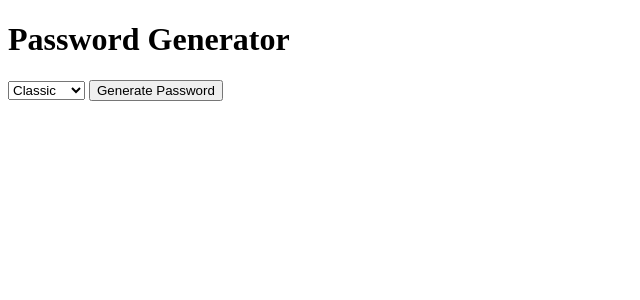
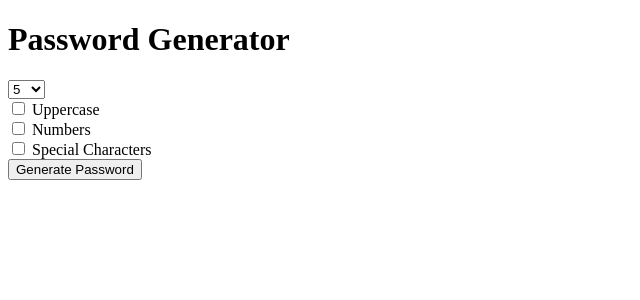
Before and after one commit to snkpwnz/password_generator-project, a Django app: page / in a window 1280 px wide. Shown: the top 300 px of the page, without its empty margins (0-640 px from the left). Run offline with Django 3.2, Linux system fonts and the light colour scheme.

Commit message:
generator logic

```diff
--- a/generator/templates/generator/home.html
+++ b/generator/templates/generator/home.html
@@ -6,12 +6,22 @@
 </head>
 <body>
     <h1>Password Generator</h1>
-    <form action="">
+    <form action="password">
         <select name="length">
-            <option value="Classic">Classic</option>
-            <option value="Flamingo">Flamingo</option>
-            <option value="Pearls">Pearls</option>
+            <option value="4">4</option>
+            <option value="5" selected="selected">5</option>
+            <option value="6">6</option>
+            <option value="7">7</option>
+            <option value="8">8</option>
+            <option value="10">10</option>
         </select>
+        <br>
+        <input type="checkbox" name="uppercase"> Uppercase
+        <br>
+        <input type="checkbox" name="numbers"> Numbers
+        <br>
+        <input type="checkbox" name="special"> Special Characters
+        <br>
         <input type="submit" value="Generate Password">
     </form>
 </body>
--- a/generator/views.py
+++ b/generator/views.py
@@ -1,6 +1,23 @@
 from django.shortcuts import render
 from django.http import HttpResponse
+import random
 
 
 def home(request):
     return render(request, 'generator/home.html')
+
+
+def password(request):
+    characters = list('abcdefghijklmnopqrstuvwxyz')
+    if request.GET.get('uppercase'):
+        characters.extend(list('ABCDEFGHIJKLMNOPQRSTUVWXYZ'))
+    if request.GET.get('special'):
+        characters.extend(list('*&!@#$%'))
+    if request.GET.get('numbers'):
+        characters.extend(list('1234567890'))
+    length = int(request.GET.get('length', default=5))
+    thepassword = ''
+    for x in range(length):
+        thepassword += random.choice(characters)
+
+    return render(request, 'generator/password.html', {'password':thepassword})
--- a/password_generator/urls.py
+++ b/password_generator/urls.py
@@ -19,5 +19,6 @@ from generator import views
 
 urlpatterns = [
     path('admin/', admin.site.urls),
-    path('', views.home)
+    path('', views.home, name='home'),
+    path('password', views.password, name='password')
 ]
```
Also changed, not shown: generator/templates/generator/password.html (added, +12 -0 lines).
